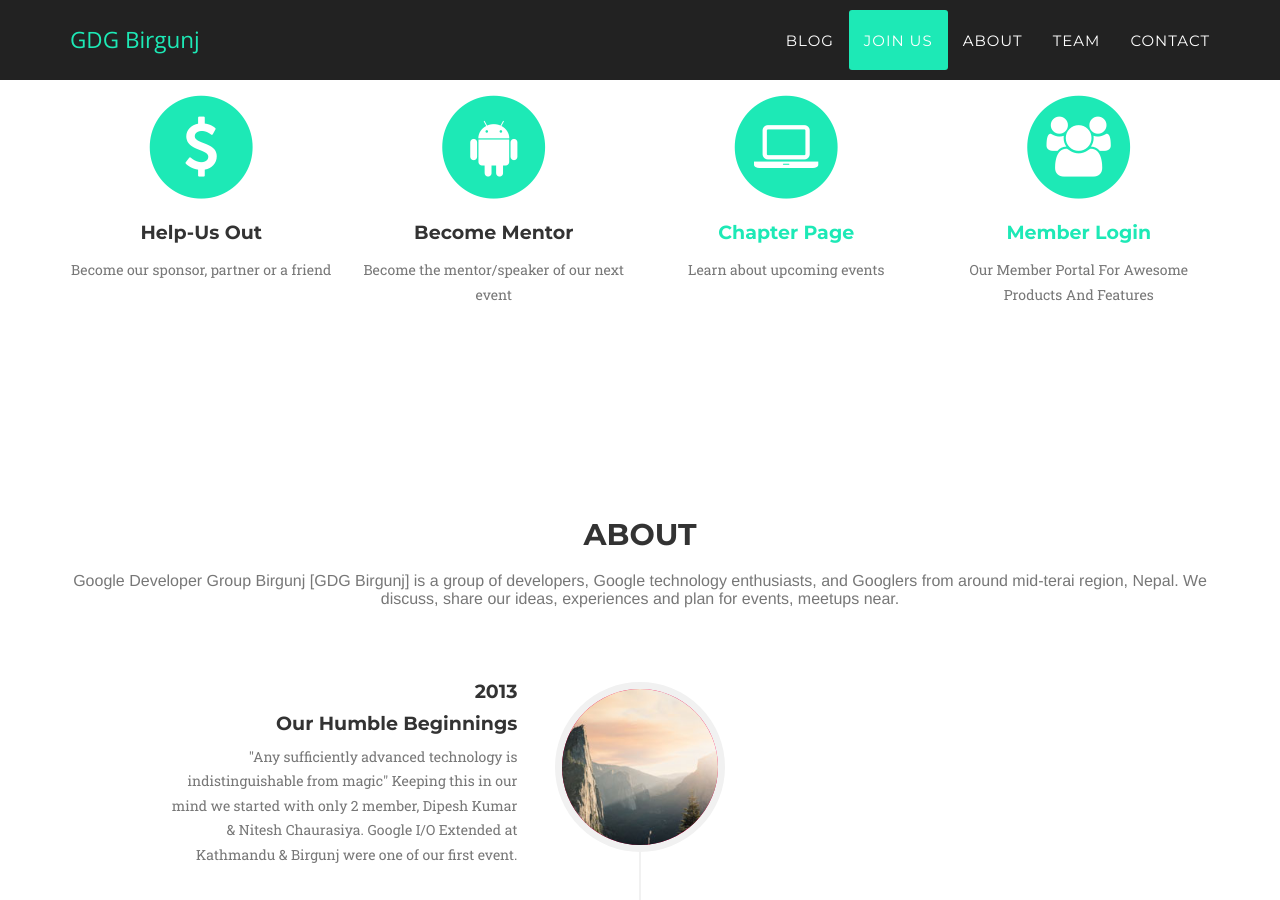
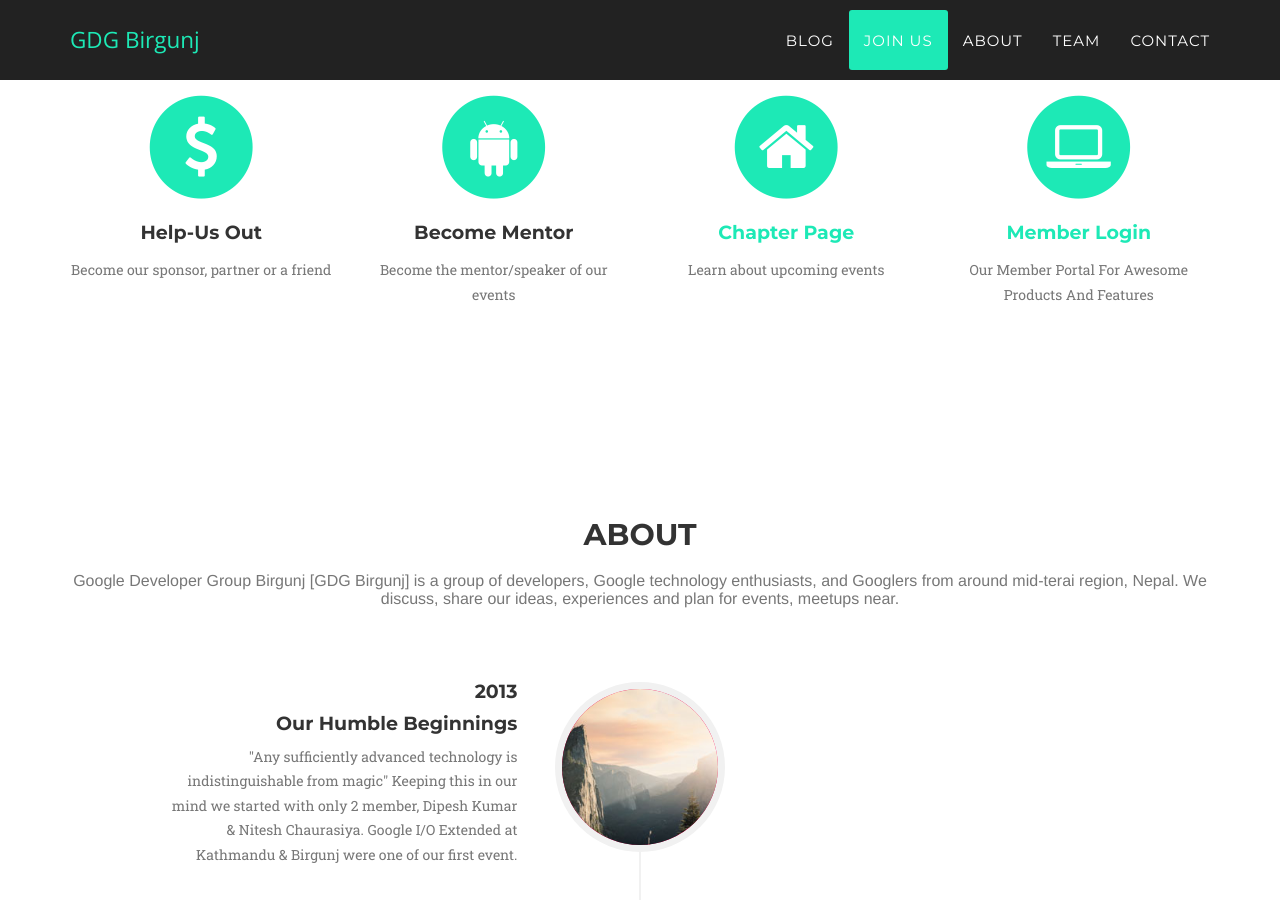
Before and after one commit to gdgbirgunj/gdgbirgunj.org, a Jekyll site: the page built from index.html, in a window 1280 px wide and 900 px high, scrolled down 889 px. Built offline with Jekyll 4.4.1, drawn with Linux system fonts in a browser that asks for light colours; some web fonts are replaced.

Commit message:
editing team

```diff
--- a/_includes/services.html
+++ b/_includes/services.html
@@ -23,13 +23,13 @@
                         <i class="fa fa-android fa-stack-1x fa-inverse"></i>
                     </span>
                     <h4 class="service-heading">Become Mentor</h4>
-                    <p class="text-muted">Become the mentor/speaker of our next event</p>
+                    <p class="text-muted">Become the mentor/speaker of our events</p>
                 </div>
 
                 <div class="col-md-3">
                     <span class="fa-stack fa-4x">
                         <i class="fa fa-circle fa-stack-2x text-primary"></i>
-                        <i class="fa fa-laptop fa-stack-1x fa-inverse"></i>
+                        <i class="fa fa-home fa-stack-1x fa-inverse"></i>
                     </span>
                     <h4 class="service-heading"><a href="https://developers.google.com/groups/chapter/112807703637841959875/" target="_blank">Chapter Page</a></h4>
                     <p class="text-muted">Learn about upcoming events</p>
@@ -37,7 +37,7 @@
                 <div class="col-md-3">
                     <span class="fa-stack fa-4x">
                         <i class="fa fa-circle fa-stack-2x text-primary"></i>
-                        <i class="fa fa-group (alias) fa-stack-1x fa-inverse"></i>
+                        <i class="fa fa-laptop (alias) fa-stack-1x fa-inverse"></i>
                     </span>
                     <h4 class="service-heading"><a href="https://mail.google.com/a/gdgbirgunj.org/" target="_blank">Member Login</a></h4>
                     <p class="text-muted">Our Member Portal For Awesome Products And Features</p>
--- a/_includes/team.html
+++ b/_includes/team.html
@@ -9,7 +9,7 @@
             </div>
             <div class="row">
                 {% for member in site.people %}
-                <div class="col-sm-4">
+                <div class="col-sm-2">
                     <div class="team-member">
                         <img src="img/team/{{ member.pic }}.jpg" class="img-responsive img-circle" alt="">
                         <h4>{{ member.name }}</h4>
```
